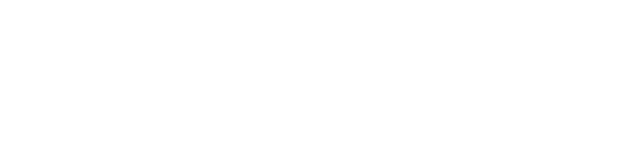
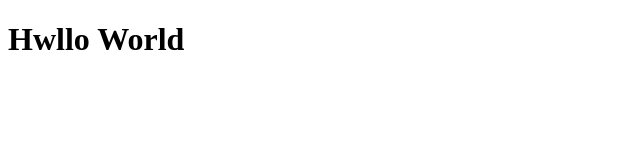
Before and after one commit to Rubayat-Rafi/test-git, a plain HTML site: page index.html in a window 1280 px wide. Shown: the whole page, without its empty margins (0-640 px from the left). Drawn offline with Linux system fonts and the light colour scheme.

Commit message:
body text

```diff
--- a/index.html
+++ b/index.html
@@ -6,6 +6,6 @@
     <title>Document</title>
 </head>
 <body>
-
+    <h1>Hwllo World</h1>
 </body>
 </html>
```
